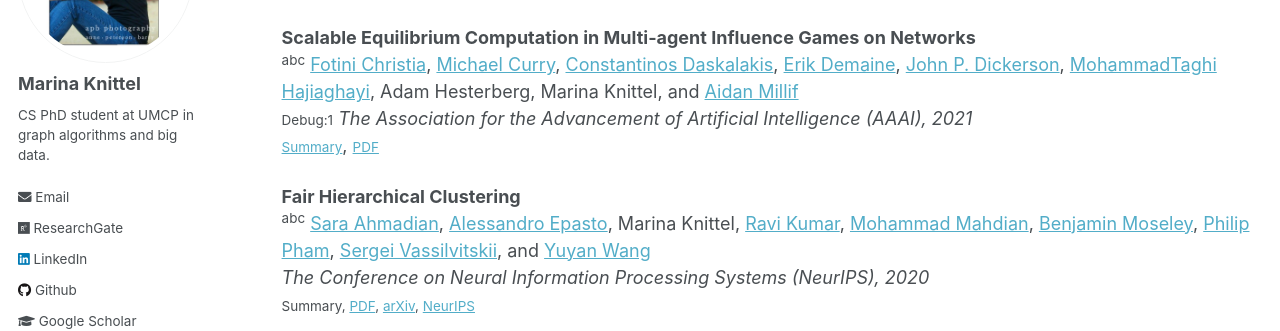
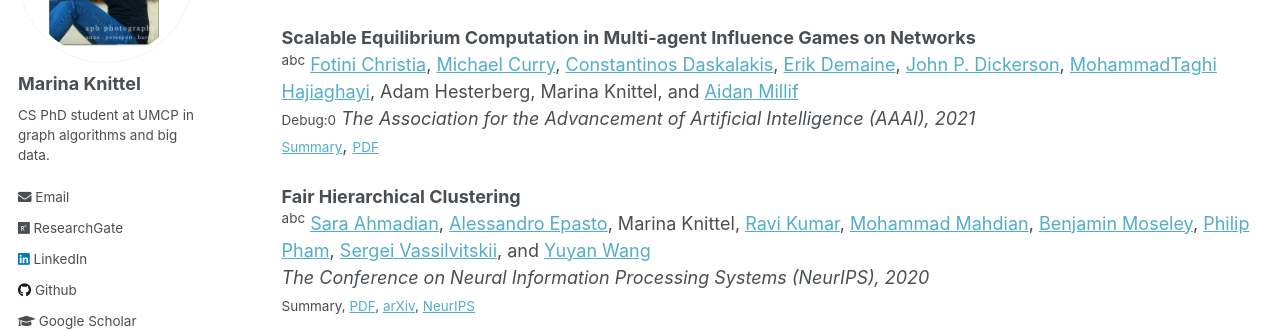
Before and after one commit to mknittel/mknittel.github.io, a Jekyll site: the page built from _pages/publications.md, in a window 1280 px wide and 900 px high, scrolled down 449 px. Shown: the part 148-479 px from the top of the window. Built offline with Jekyll 4.4.1, drawn with Linux system fonts in a browser that asks for light colours.

Commit message:
Changed debug

```diff
--- a/_pages/publications.md
+++ b/_pages/publications.md
@@ -23,7 +23,7 @@ Marina Knittel, Samuel Dooley, and [John P. Dickerson](http://jpdickerson.com/)<
 
 **Scalable Equilibrium Computation in Multi-agent Influence Games on Networks**<br/>
 <sup>abc</sup> [Fotini Christia](http://fotini.mit.edu/), [Michael Curry](http://www.cs.umd.edu/~curry/), [Constantinos Daskalakis](http://people.csail.mit.edu/costis/), [Erik Demaine](http://erikdemaine.org/), [John P. Dickerson](http://jpdickerson.com/), [MohammadTaghi Hajiaghayi](https://www.cs.umd.edu/~hajiagha/), Adam Hesterberg, Marina Knittel, and [Aidan Millif](https://www.aidanmilliff.com/)<br/>
-<small>Debug:1</small>
+<small>Debug:0</small>
 *The Association for the Advancement of Artificial Intelligence (AAAI), 2021*<br/>
 <a class="summaryToggle"><small>Summary</small></a>, <small>[PDF](https://mknittel.github.io/files/Christia_et_al_AAAI_2021.pdf)</small> <small class="summary AAAI21"></small>
 
```
